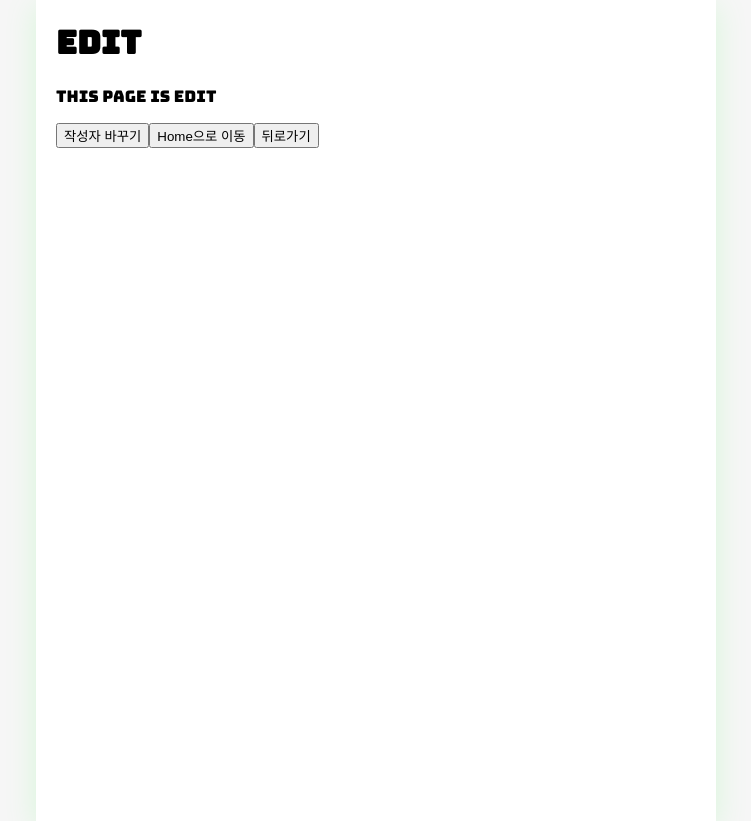
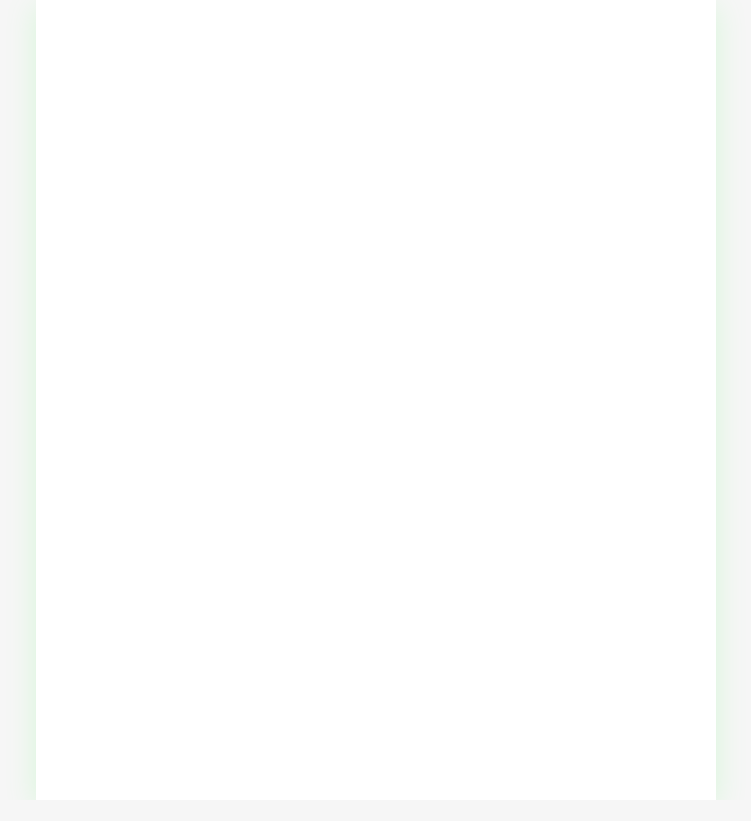
Before and after one commit to hyeonukdev/react-diary, a React (Create React App) app: page /edit in a window 1280 px wide. Shown: the whole page, without its empty margins (264-1015 px from the left). After the commit the page ends 800 px from the top, so only its background shows below. Built offline with nearby package versions, Linux system fonts and the light colour scheme.

Commit message:
:fire: Rmove unused code

```diff
--- a/src/pages/Edit.js
+++ b/src/pages/Edit.js
@@ -1,36 +1,8 @@
-import { useNavigate, useSearchParams } from "react-router-dom";
+import { useNavigate } from "react-router-dom";
 
 const Edit = () => {
   const navigate = useNavigate();
-  const [searchParams, setSearchParams] = useSearchParams();
-
-  const id = searchParams.get("id");
-  const mode = searchParams.get("mode");
-
-  return (
-    <div>
-      <h1>Edit</h1>
-      <p>This page is Edit</p>
-      <button onClick={() => setSearchParams({ who: "tester" })}>
-        작성자 바꾸기
-      </button>
-
-      <button
-        onClick={() => {
-          navigate("/home");
-        }}
-      >
-        Home으로 이동
-      </button>
-      <button
-        onClick={() => {
-          navigate(-1);
-        }}
-      >
-        뒤로가기
-      </button>
-    </div>
-  );
+  return <div></div>;
 };
 
 export default Edit;
```
